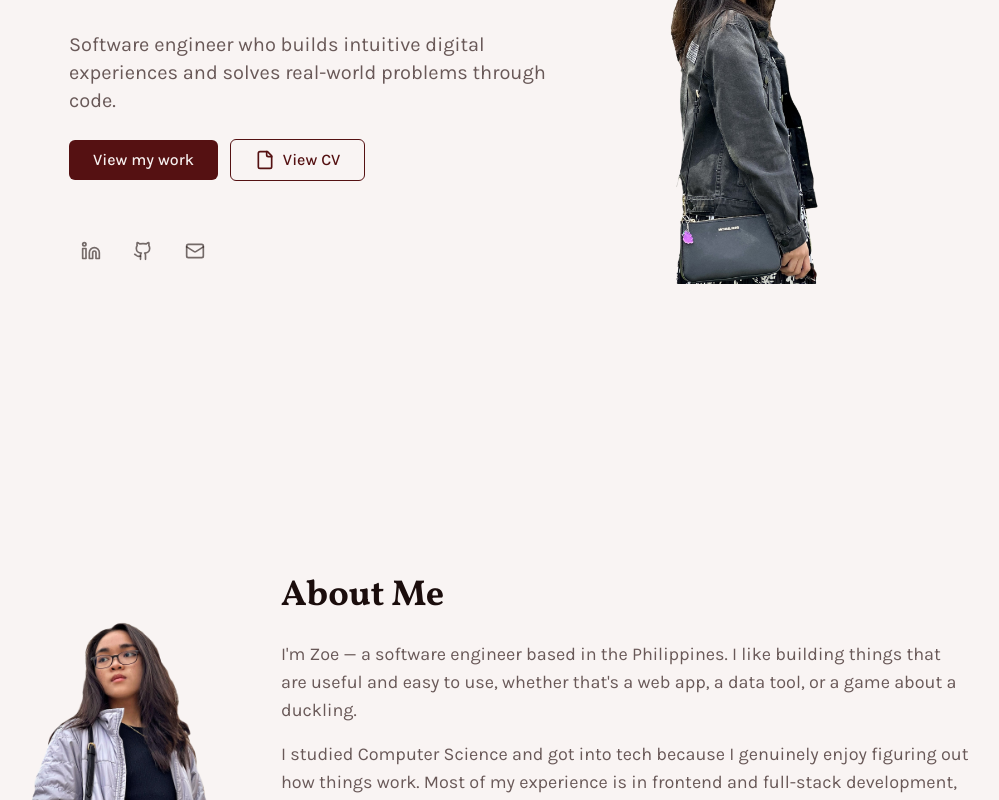
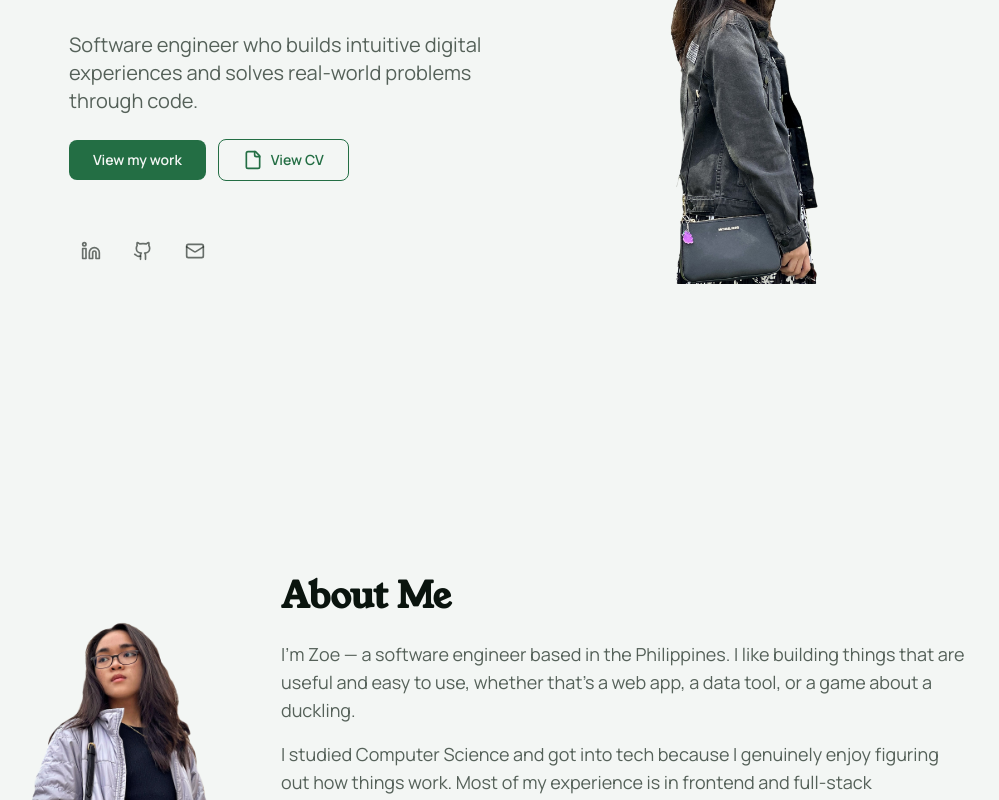
Before and after one commit to zowowo/zoe-pineda-portfolio, a React (Vite) app: page / in a window 1280 px wide. Shown: the part 320-1120 px from the top of the page, without its empty margins (151-1150 px from the left). Built offline with nearby package versions, Linux system fonts and the light colour scheme.

Commit message:
Establish forest editorial design system
Replace warm maroon/cream palette with deep forest greens (oklch 155 hue),
swap Vollkorn + Karla for Young Serif + Manrope, add accent tokens for
maroon awards and amber highlights, green-tinted neutrals throughout.

```diff
--- a/index.html
+++ b/index.html
@@ -6,7 +6,7 @@
     <meta name="viewport" content="width=device-width, initial-scale=1.0" />
     <link rel="preconnect" href="https://fonts.googleapis.com" />
     <link rel="preconnect" href="https://fonts.gstatic.com" crossorigin />
-    <link href="https://fonts.googleapis.com/css2?family=Vollkorn:ital,wght@0,400;0,600;0,700;1,400&family=Karla:wght@400;500;600;700&display=swap" rel="stylesheet" />
+    <link href="https://fonts.googleapis.com/css2?family=Young+Serif&family=Manrope:wght@400;500;600;700&display=swap" rel="stylesheet" />
     <title>Zoe Pineda — Software Engineer</title>
   </head>
   <body>
--- a/src/index.css
+++ b/src/index.css
@@ -1,7 +1,7 @@
 @import "tailwindcss";
 
 @theme {
-  /* Color tokens — resolved from CSS variables swapped by .dark */
+  /* Core palette tokens */
   --color-background: var(--background);
   --color-foreground: var(--foreground);
   --color-card: var(--card);
@@ -12,7 +12,15 @@
   --color-muted-foreground: var(--muted-foreground);
   --color-secondary: var(--secondary);
 
-  /* Animations — kept from original, minus removed ones */
+  /* Forest editorial tokens */
+  --color-sage: var(--sage);
+  --color-accent-maroon: var(--accent-maroon);
+  --color-accent-amber: var(--accent-amber);
+  --color-surface-dark: var(--surface-dark);
+  --color-surface-pine: var(--surface-pine);
+  --color-surface-green-light: var(--surface-green-light);
+
+  /* Animations */
   --animate-fade-in: fade-in 0.7s ease-out forwards;
   --animate-fade-in-delay-1: fade-in 0.7s ease-out 0.2s forwards;
   --animate-fade-in-delay-2: fade-in 0.7s ease-out 0.4s forwards;
@@ -33,29 +41,44 @@
 
 @layer base {
   :root {
-    /* Light mode — warm cream base, maroon accent */
-    --background: oklch(0.97 0.006 30);
-    --foreground: oklch(0.18 0.025 25);
-    --card: oklch(0.99 0.003 30);
-    --primary: oklch(0.30 0.10 25);
-    --primary-foreground: oklch(0.96 0.008 30);
-    --border: oklch(0.90 0.012 30);
-    --muted: oklch(0.94 0.008 30);
-    --muted-foreground: oklch(0.48 0.02 25);
-    --secondary: oklch(0.95 0.015 30);
+    /* Light mode — forest editorial */
+    --background: oklch(0.97 0.005 155);
+    --foreground: oklch(0.18 0.02 155);
+    --card: oklch(0.99 0.003 155);
+    --primary: oklch(0.48 0.1 155);
+    --primary-foreground: oklch(0.97 0.005 155);
+    --border: oklch(0.90 0.01 155);
+    --muted: oklch(0.94 0.008 155);
+    --muted-foreground: oklch(0.48 0.02 155);
+    --secondary: oklch(0.22 0.03 155);
+
+    /* Forest editorial accents */
+    --sage: oklch(0.62 0.1 155);
+    --accent-maroon: oklch(0.28 0.09 22);
+    --accent-amber: oklch(0.72 0.15 85);
+    --surface-dark: oklch(0.12 0.02 155);
+    --surface-pine: oklch(0.22 0.03 155);
+    --surface-green-light: oklch(0.92 0.02 155);
   }
 
   .dark {
-    /* Dark mode — warm charcoal base, lighter maroon accent */
-    --background: oklch(0.14 0.012 25);
-    --foreground: oklch(0.90 0.01 30);
-    --card: oklch(0.19 0.012 25);
-    --primary: oklch(0.58 0.14 22);
-    --primary-foreground: oklch(0.95 0.008 30);
-    --border: oklch(0.26 0.015 25);
-    --muted: oklch(0.22 0.012 25);
-    --muted-foreground: oklch(0.62 0.015 25);
-    --secondary: oklch(0.20 0.015 25);
+    /* Dark mode — deep forest */
+    --background: oklch(0.12 0.02 155);
+    --foreground: oklch(0.90 0.008 155);
+    --card: oklch(0.18 0.02 155);
+    --primary: oklch(0.55 0.1 155);
+    --primary-foreground: oklch(0.97 0.005 155);
+    --border: oklch(0.24 0.02 155);
+    --muted: oklch(0.20 0.015 155);
+    --muted-foreground: oklch(0.60 0.015 155);
+    --secondary: oklch(0.16 0.02 155);
+
+    --sage: oklch(0.62 0.1 155);
+    --accent-maroon: oklch(0.38 0.09 22);
+    --accent-amber: oklch(0.72 0.15 85);
+    --surface-dark: oklch(0.10 0.015 155);
+    --surface-pine: oklch(0.18 0.025 155);
+    --surface-green-light: oklch(0.20 0.025 155);
   }
 
   * {
@@ -68,12 +91,22 @@
 
   body {
     @apply bg-background text-foreground transition-colors duration-300;
-    font-family: "Karla", system-ui, sans-serif;
+    font-family: "Manrope", system-ui, sans-serif;
     font-feature-settings: "rlig" 1, "calt" 1;
+    -webkit-font-smoothing: antialiased;
   }
 
   h1, h2, h3 {
-    font-family: "Vollkorn", Georgia, serif;
+    font-family: "Young Serif", Georgia, serif;
+  }
+}
+
+@media (prefers-reduced-motion: reduce) {
+  *, *::before, *::after {
+    animation-duration: 0.01ms !important;
+    animation-iteration-count: 1 !important;
+    transition-duration: 0.01ms !important;
+    scroll-behavior: auto !important;
   }
 }
 
@@ -102,25 +135,25 @@
   @apply transition-shadow duration-200 hover:shadow-md;
 }
 
-/* Buttons — using plain CSS for pseudo-state support */
+/* Buttons */
 .button {
-  @apply px-6 py-2 rounded-md bg-primary text-primary-foreground font-medium;
-  transition: transform 0.1s, opacity 0.2s;
+  @apply px-6 py-2.5 rounded-lg bg-primary text-primary-foreground font-semibold text-sm;
+  transition: transform 0.1s, background-color 0.2s;
 }
 .button:hover {
-  opacity: 0.85;
+  background-color: oklch(0.52 0.1 155);
 }
 .button:active {
   transform: translateY(1px);
 }
 
 .reverse-button {
-  @apply px-6 py-2 rounded-md bg-transparent text-primary font-medium;
+  @apply px-6 py-2.5 rounded-lg bg-transparent text-primary font-semibold text-sm;
   border: 1.5px solid var(--primary);
   transition: background-color 0.2s, transform 0.1s;
 }
 .reverse-button:hover {
-  background-color: color-mix(in oklch, var(--primary) 10%, transparent);
+  background-color: color-mix(in oklch, var(--primary) 8%, transparent);
 }
 .reverse-button:active {
   transform: translateY(1px);
@@ -150,19 +183,6 @@
 .nav-link:hover::after {
   transform: scaleX(1);
 }
-.nav-link-active {
-  color: var(--primary);
-}
-.nav-link-active::after {
-  content: "";
-  position: absolute;
-  left: 0;
-  bottom: -4px;
-  height: 1px;
-  width: 100%;
-  background: var(--primary);
-  transform: scaleX(1);
-}
 
 #root {
   max-width: 100%;
```
Also changed, not shown: 1 other file (tests, documents, lock files or other folders).
